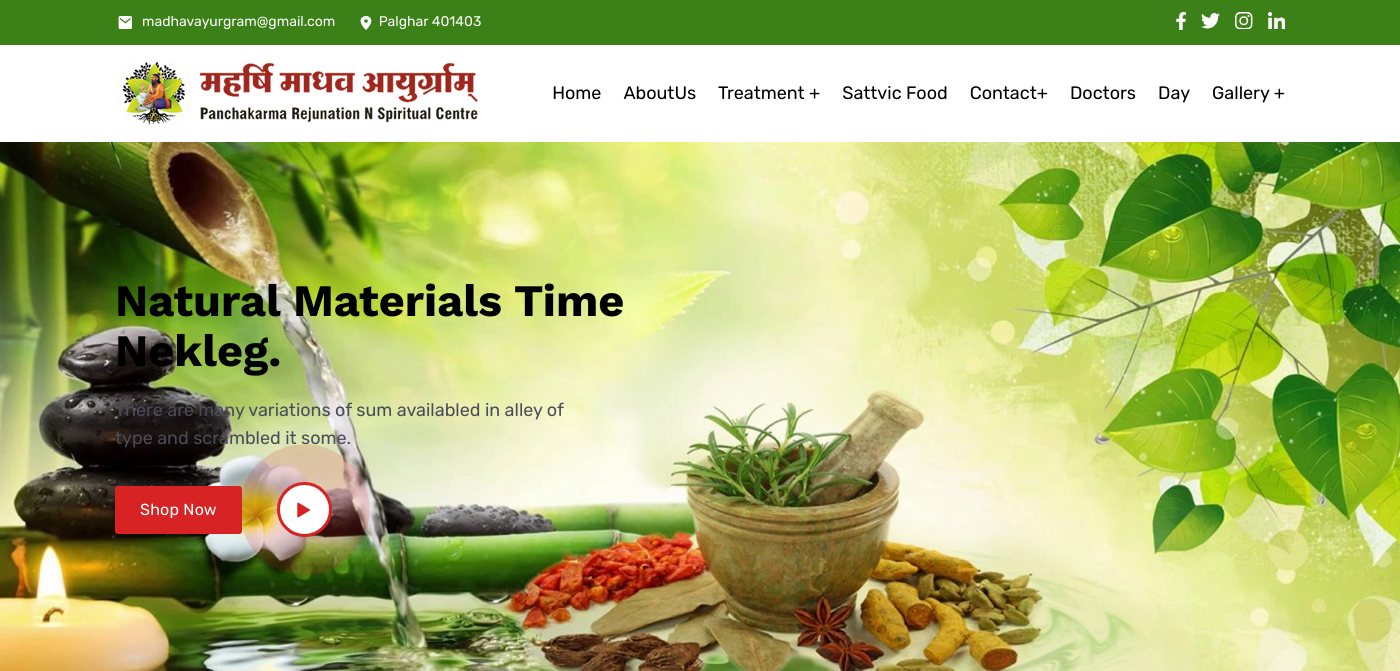
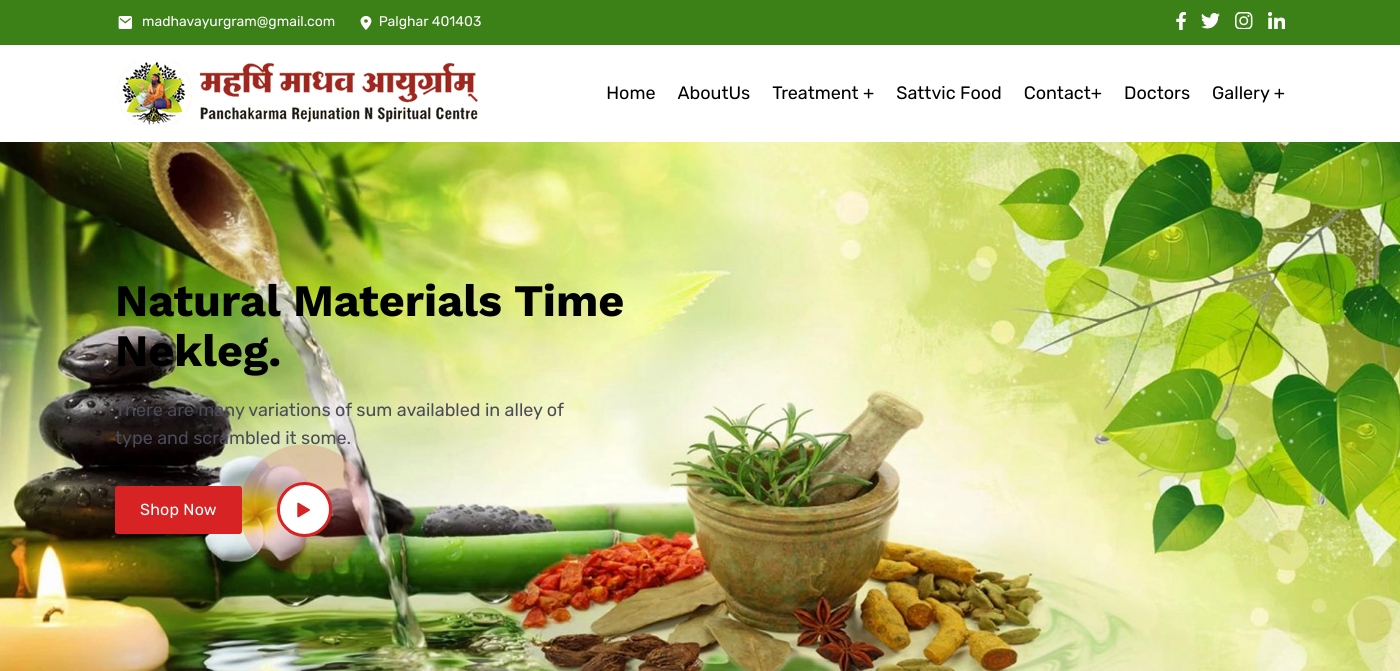
Before and after one commit to sachinweblord/aayurgram.com, a PHP site: page /index.php in a window 1400 px wide. Shown: the top 671 px of the page. Run offline with PHP 8.4, Linux system fonts and the light colour scheme.

Commit message:
header comment day menu bar

```diff
--- a/header.php
+++ b/header.php
@@ -106,9 +106,9 @@
                                     </ul>
                                 </li>
 								 <li class="header__menu--items"><a class="header__menu--link" href="doctor.php">Doctors</a></li>
-                                <li class="header__menu--items">
+                                <!-- <li class="header__menu--items">
                                     <a class="header__menu--link" href="day-at-mahrshi-ashram-ayurgram.php">Day </a>
-                                </li>
+                                </li> -->
 								<li class="header__menu--items">
                                     <a class="header__menu--link " href="#.">Gallery <span class="menu__plus--icon">+</span></a>
                                     <ul class="header__sub--menu">
```
